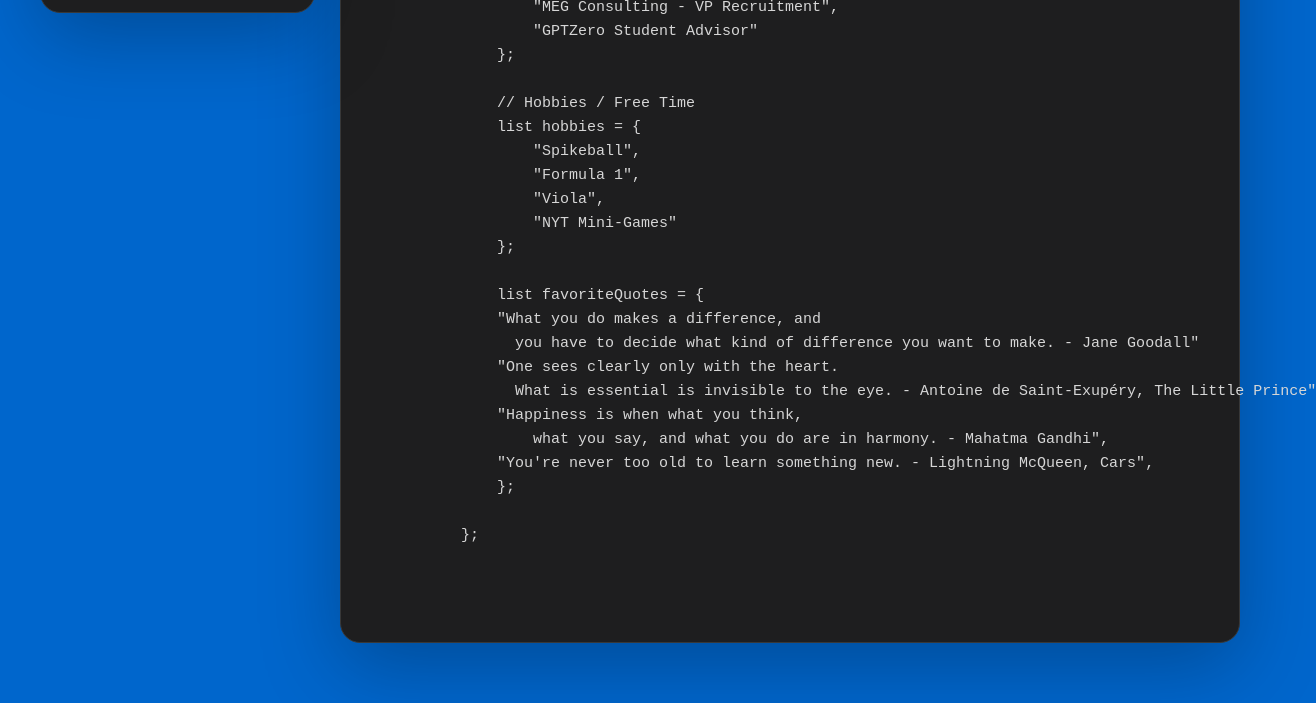
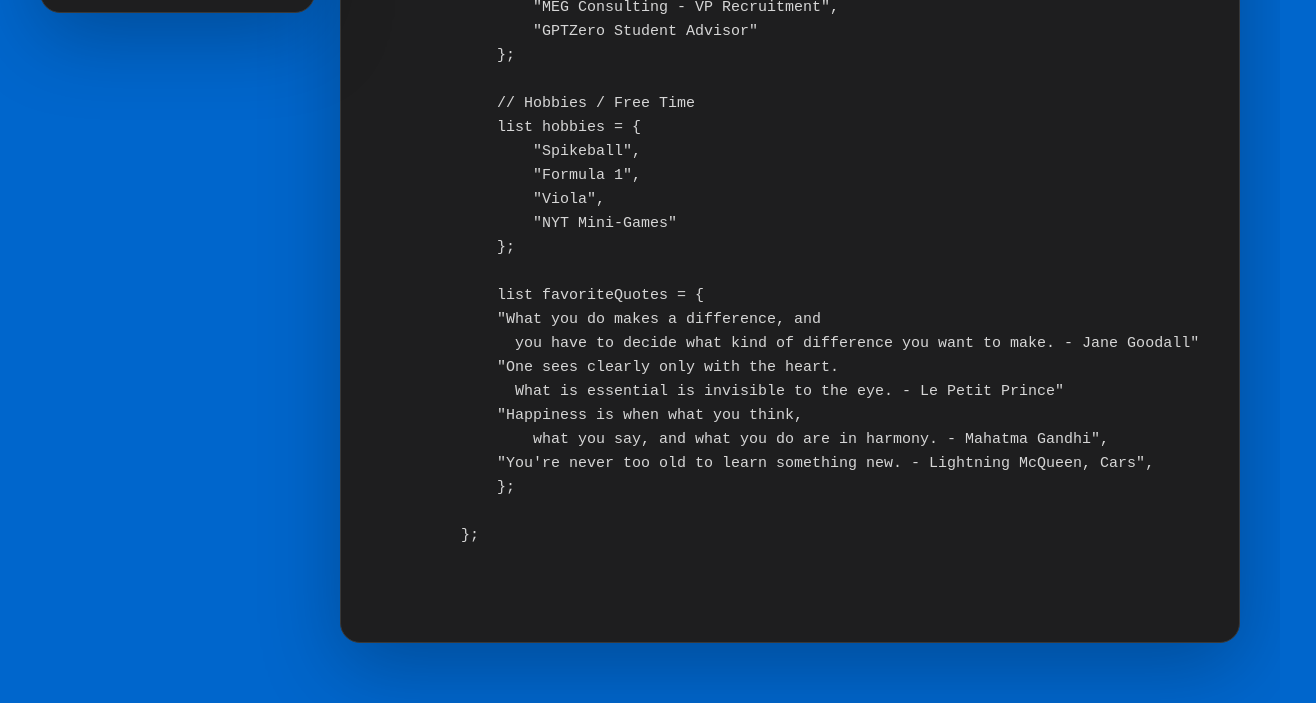
Before and after one commit to VarunPTalluri/varunptalluri.github.io, a plain HTML site: page index.html in a window 1280 px wide. Shown: the part 759-1462 px from the top of the page, 1316 px wide, since content can reach past the window. Drawn offline with nearby package versions, Linux system fonts and the light colour scheme.

Commit message:
Update index.html

```diff
--- a/index.html
+++ b/index.html
@@ -234,7 +234,7 @@
               "What you do makes a difference, and
                 you have to decide what kind of difference you want to make. - Jane Goodall"
               "One sees clearly only with the heart.
-                What is essential is invisible to the eye. - Antoine de Saint-Exupéry, The Little Prince"
+                What is essential is invisible to the eye. - Le Petit Prince"
               "Happiness is when what you think,
                   what you say, and what you do are in harmony. - Mahatma Gandhi",
               "You're never too old to learn something new. - Lightning McQueen, Cars",
```
